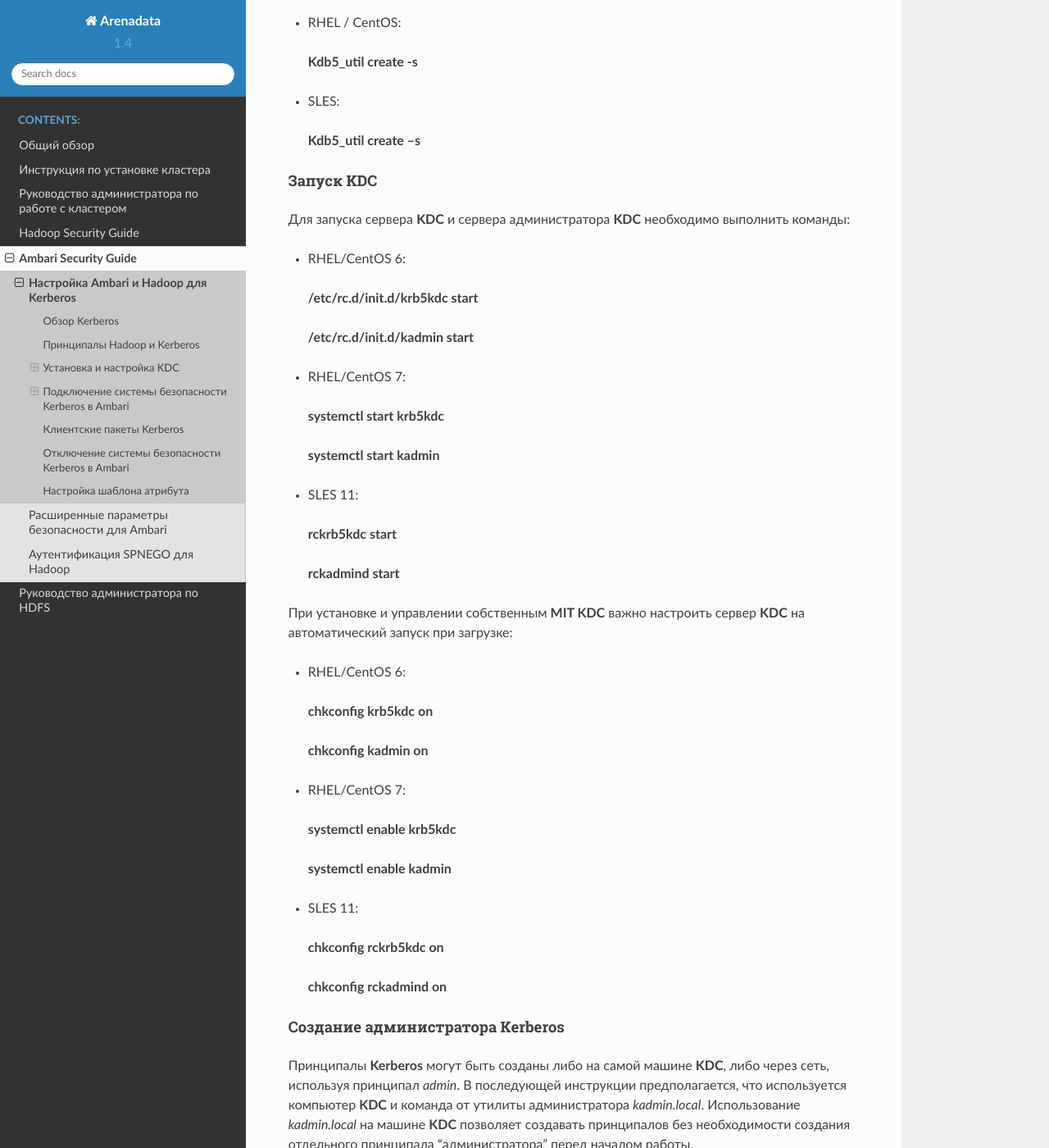
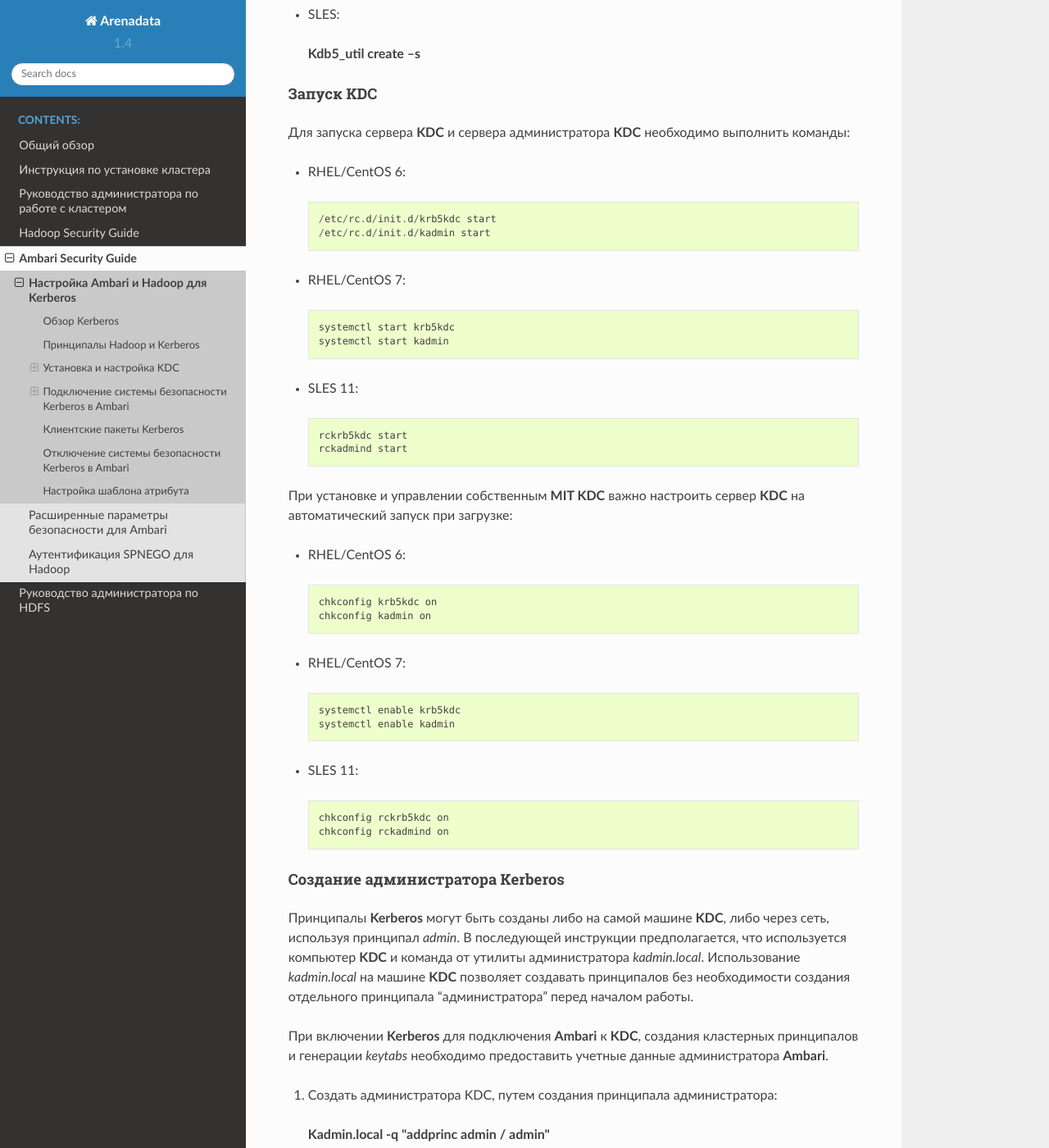
Before and after one commit to arenadata/docs_adps, a Sphinx documentation site: the page built from source/SecurityAmbari/config.rst, in a window 1280 px wide and 1400 px high, scrolled down 5686 px. Shown: the whole window at 82% size. Built offline with Sphinx 7.4.7 and the Read the Docs theme 2.0.0, drawn with Linux system fonts in a browser that asks for light colours; part of the change alters nothing that is shown; some of the changed text lies outside the part shown.

```diff
--- a/source/SecurityAmbari/config.rst
+++ b/source/SecurityAmbari/config.rst
@@ -181,25 +181,22 @@ Kerberos имеет одинаковые временные метки, в та
 
 +	RHEL / CentOS:
 
-  :command:`yum install krb5-server krb5-libs krb5-workstation`
+    :command:`yum install krb5-server krb5-libs krb5-workstation`
 
 +	SLES:
 
-  :command:`Zypper install krb5 krb5-server krb5-client`
+    :command:`Zypper install krb5 krb5-server krb5-client`
 
-2.	Используя текстовый редактор, открыть файл конфигурации сервера KDC, расположенный по умолчанию в *Vi /etc/krb5.conf*;
+2.	Используя текстовый редактор, открыть файл конфигурации сервера KDC, расположенный по умолчанию в *Vi/etc/krb5.conf*;
 
 3.	Изменить раздел *[realms]* этого файла, заменив параметр *kerberos.example.com* для свойств *kdc* и *admin_server*, установленный по умолчанию с Fully Qualified Domain Name хоста сервера KDC, как показано в примере, где *kerberos.example.com* заменен на *my.kdc.server*:
+  ::
 
-  :command:`[realms]`
-
-   :command:`EXAMPLE.COM = {`
-
-     :command:`kdc = my.kdc.server`
-
-     :command:`admin_server = my.kdc.server`
-
-  :command:`}`
+   [realms]
+    EXAMPLE.COM = {
+      kdc = my.kdc.server
+      admin_server = my.kdc.server
+   }
 
 
 Создание базы данных Kerberos
@@ -209,11 +206,11 @@ Kerberos имеет одинаковые временные метки, в та
 
 +	RHEL / CentOS:
 
-  :command:`Kdb5_util create -s`
+    :command:`Kdb5_util create -s`
 
 +	SLES:
 
-  :command:`Kdb5_util create –s`
+    :command:`Kdb5_util create –s`
 
 
 Запуск KDC
@@ -222,42 +219,42 @@ Kerberos имеет одинаковые временные метки, в та
 Для запуска сервера **KDC** и сервера администратора **KDC** необходимо выполнить команды:
 
 +	RHEL/CentOS 6:
+   ::
 
-  :command:`/etc/rc.d/init.d/krb5kdc start`
-
-  :command:`/etc/rc.d/init.d/kadmin start`
+    /etc/rc.d/init.d/krb5kdc start
+    /etc/rc.d/init.d/kadmin start
 
 +	RHEL/CentOS 7:
+   ::
 
-  :command:`systemctl start krb5kdc`
-
-  :command:`systemctl start kadmin`
+    systemctl start krb5kdc
+    systemctl start kadmin
 
 +	SLES 11:
+   ::
 
-  :command:`rckrb5kdc start`
-
-  :command:`rckadmind start`
+    rckrb5kdc start
+    rckadmind start
 
 При установке и управлении собственным **MIT KDC** важно настроить сервер **KDC** на автоматический запуск при загрузке:
 
 +	RHEL/CentOS 6:
+   ::
 
-  :command:`chkconfig krb5kdc on`
-
-  :command:`chkconfig kadmin on`
+    chkconfig krb5kdc on
+    chkconfig kadmin on
 
 +	RHEL/CentOS 7:
+   ::
 
-  :command:`systemctl enable krb5kdc`
-
-  :command:`systemctl enable kadmin`
+    systemctl enable krb5kdc
+    systemctl enable kadmin
 
 +	SLES 11:
+   ::
 
-  :command:`chkconfig rckrb5kdc on`
-
-  :command:`chkconfig rckadmind on`
+    chkconfig rckrb5kdc on
+    chkconfig rckadmind on
 
 
 Создание администратора Kerberos
@@ -273,35 +270,35 @@ Kerberos имеет одинаковые временные метки, в та
 
 1.	Создать администратора KDC, путем создания принципала администратора:
 
-  :command:`Kadmin.local -q "addprinc admin / admin"`
+    :command:`Kadmin.local -q "addprinc admin / admin"`
 
 2.	Убедиться, что созданный администратор имеет права в ACL KDC. Открыть файл ACL KDC, используя текстовый редактор:
 
 +	RHEL / CentOS:
 
-  :command:`Vi /var/kerberos/krb5kdc/kadm5.acl`
+    :command:`Vi /var/kerberos/krb5kdc/kadm5.acl`
 
 +	SLES:
 
-  :command:`Vi /var/lib/kerberos/krb5kdc/kadm5.acl`
+    :command:`Vi /var/lib/kerberos/krb5kdc/kadm5.acl`
 
 3.	Убедиться, что файл ACL KDC содержит запись, позволяющую принципалу администратора управлять KDC в вашей конкретной сфере. При использовании сферы, отличной от *EXAMPLE.COM*, необходимо убедиться, что есть запись для вашей сферы. Например, для принципала *admin/admin@HADOOP.COM* следующая запись:
 
-  :command:`*/admin@HADOOP.COM *`
+    :command:`*/admin@HADOOP.COM *`
 
 4.	После редактирования и сохранения файла *kadm5.acl* необходимо перезапустить процесс *kadmin*:
 
 +	RHEL/CentOS 6:
 
-  :command:`/etc/rc.d/init.d/kadmin restart`
+    :command:`/etc/rc.d/init.d/kadmin restart`
 
 +	RHEL/CentOS 7:
 
-  :command:`systemctl restart kadmin`
+    :command:`systemctl restart kadmin`
 
 +	SLES 11:
 
-  :command:`rckadmind restart`
+    :command:`rckadmind restart`
 
 
 
@@ -336,11 +333,11 @@ Kerberos имеет одинаковые временные метки, в та
 
 3.	На сервере Ambari и на каждом узле кластера добавить неограниченные права безопасности JCE:
 
-  :command:`$JAVA_HOME/jre/lib/security/`
+    :command:`$JAVA_HOME/jre/lib/security/`
 
 Например, выполнить следующие действия для извлечения прав из JDK, установленном на вашем хосте:
 
-:command:`unzip -o -j -q jce_policy-8.zip -d /usr/jdk64/jdk1.8.0_40/jre/lib/security/`
+  :command:`unzip -o -j -q jce_policy-8.zip -d /usr/jdk64/jdk1.8.0_40/jre/lib/security/`
 
 4.	Перезапустить сервер Ambari;
 
@@ -383,7 +380,7 @@ Kerberos имеет одинаковые временные метки, в та
 
 +	В поле "Домены" указать список шаблонов для сопоставления хостов в кластере с соответствующей сферой. Например, если хосты имеют общий домен в своем "FQDN", таком как *host1.mycompany.local* и *host2.mycompany.local*, необходимо установить следующее:
 
-  :command:`.mycompany.local,mycompany.local`
+    :command:`.mycompany.local,mycompany.local`
 
 +	Чтобы управлять клиентом Kerberos *krb5.conf* вручную (вместо управления им Ambari), развернуть раздел "Advanced krb5-conf" и снять флажок "Manage". При этом *krb5.conf* должен быть настроен на каждом хосте.
 
@@ -397,7 +394,7 @@ Kerberos имеет одинаковые временные метки, в та
 
 +	Если необходимо настроить атрибуты для принципалов, которые Ambari создает при использовании Active Directory, следует обратиться к разделу "Настройка шаблона атрибута" для получения дополнительной информации. При использовании MIT KDC можно передать параметры атрибута в разделе "Advanced kerberos-env". Например, можно установить параметры, относящиеся к *pre-auth* или *max* и обновить их:
 
-  :command:`-requires_preauth -maxrenewlife "7 days"`
+    :command:`-requires_preauth -maxrenewlife "7 days"`
 
 7.	Продолжить установку;
 
```
